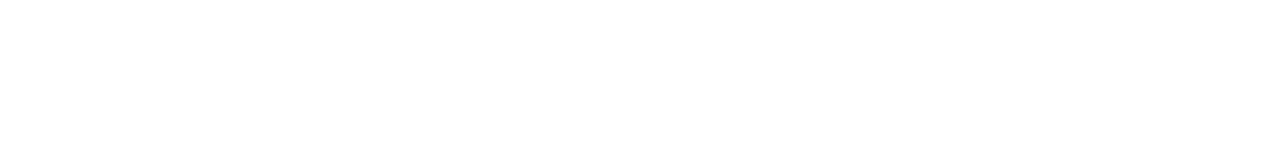
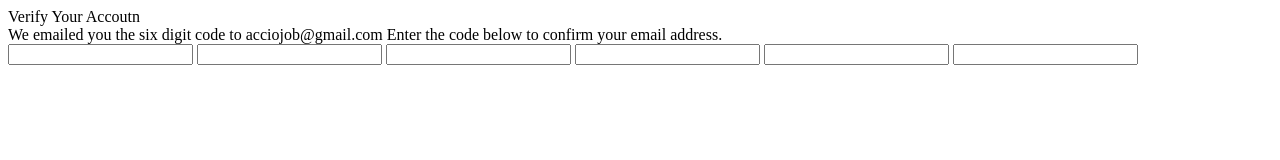
Before and after one commit to acciojob/OTP-dhruvurgr8, a website: page main.html in a window 1280 px wide. Drawn offline with Linux system fonts and the light colour scheme.

Commit message:
created a submission

```diff
--- a/main.html
+++ b/main.html
@@ -7,6 +7,18 @@
 </head>
 
 <body>
+	<div>
+    <div id="verification_heading">Verify Your Accoutn</div>
+    <div id="verification_subtext">We emailed you the six digit code to acciojob@gmail.com Enter the code below to confirm your email address.</div>
+    <div class="code-container">
+      <input type="text" class="code" maxlength="1" oninput="focusNext(this)" onkeydown="focusPrevious(this)">
+      <input type="text" class="code" maxlength="1" oninput="focusNext(this)" onkeydown="focusPrevious(this)">
+      <input type="text" class="code" maxlength="1" oninput="focusNext(this)" onkeydown="focusPrevious(this)">
+      <input type="text" class="code" maxlength="1" oninput="focusNext(this)" onkeydown="focusPrevious(this)">
+      <input type="text" class="code" maxlength="1" oninput="focusNext(this)" onkeydown="focusPrevious(this)">
+      <input type="text" class="code" maxlength="1" oninput="focusNext(this)" onkeydown="focusPrevious(this)">
+    </div>
+  </div>
 	<!-- the entire body must be written by student -->
     <script type="text/javascript" src="./script.js">
 </script>
--- a/script.js
+++ b/script.js
@@ -1 +1,13 @@
 //your JS code here. If required.
+function foucusNext(inp){
+	const nextInp = inp.nextElementSibling;
+	if(nextInp){
+		nextInp.focus();
+	}
+}
+function focusPrevious(input) {
+      const previousInput = input.previousElementSibling;
+      if (event.key === 'Backspace' && previousInput) {
+        previousInput.focus();
+      }
+    }
```
